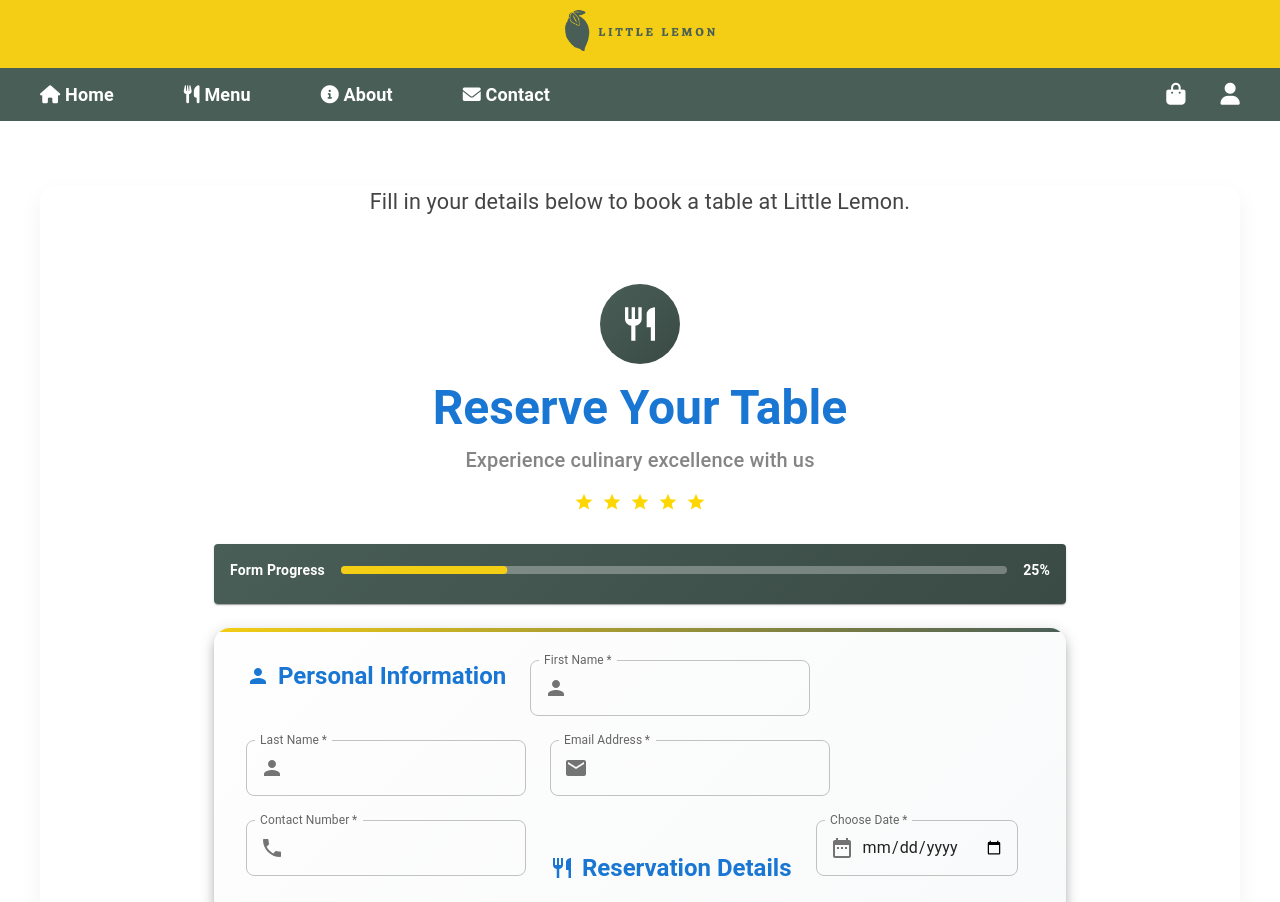
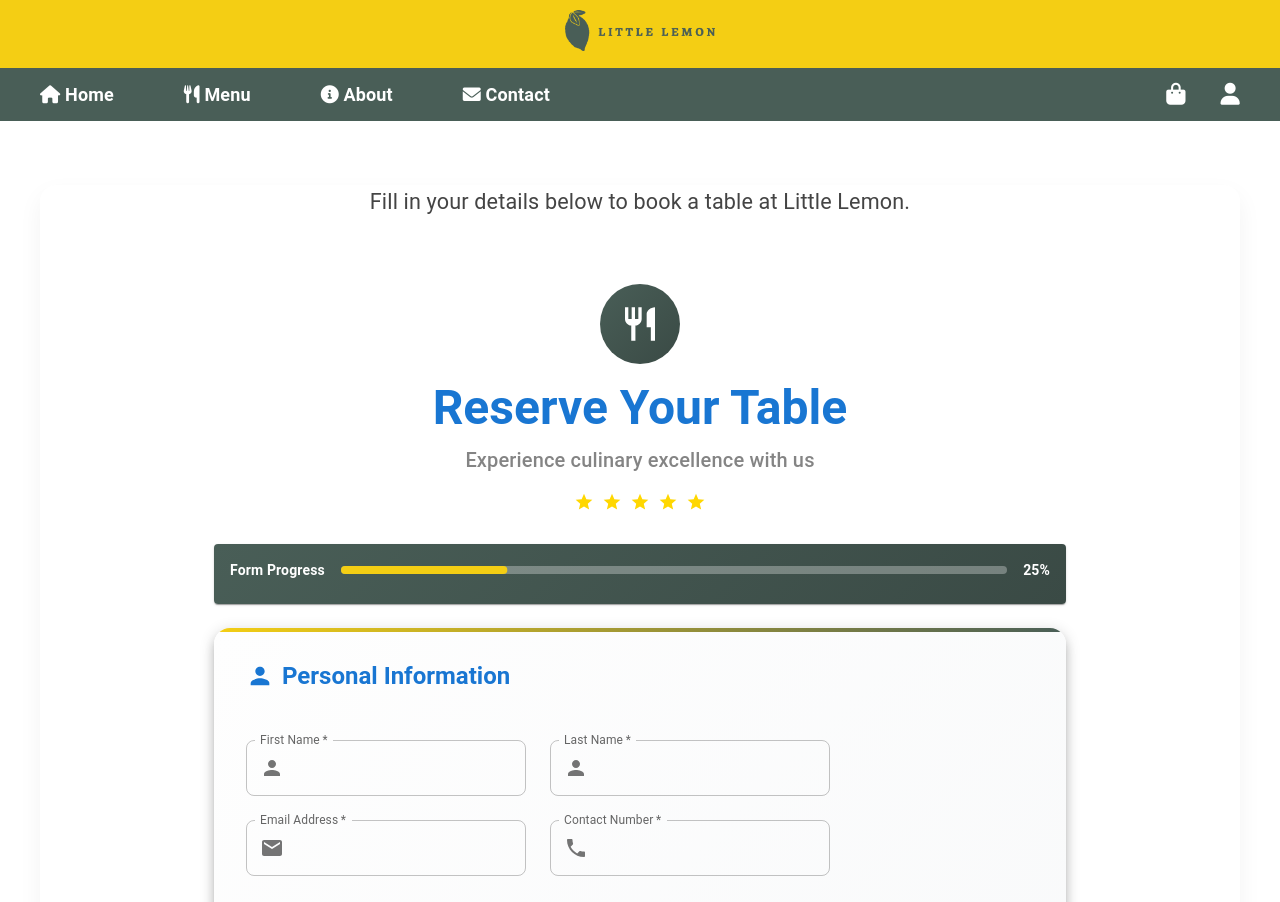
Before and after one commit to huzaifa-frontend/little-lemon-app, a React (Create React App) app: page /booking in a window 1280 px wide. Shown: the top 902 px of the page. Built offline with nearby package versions, Linux system fonts and the light colour scheme.

Commit message:
Update BookingForm.js

```diff
--- a/src/components/common/BookingForm.js
+++ b/src/components/common/BookingForm.js
@@ -211,23 +211,20 @@ function BookingForm({ availableTimes = ["17:00", "18:00", "19:00", "20:00", "21
         >
           <Box component="form" onSubmit={formik.handleSubmit} noValidate>
             <Grid container spacing={3}>
-              {/* Personal Information Section */}
+              {/* Personal Information Heading */}
               <Grid item xs={12}>
-                <Slide direction="right" in={true} timeout={600}>
-                  <Typography
-                    variant="h5"
-                    fontWeight={600}
-                    color="primary"
-                    display="flex"
-                    alignItems="center"
-                    gap={1}
-                    sx={{ mb: 3 }}
-                  >
-                    <Person /> Personal Information
+                <Fade in={true} timeout={600}>
+                  <Box mb={3} display="flex" justifyContent="center" alignItems="center" gap={1}>
+                    <Person sx={{ fontSize: 28 }} color="primary" />
+                    <Typography variant="h5" fontWeight={600} color="primary">
+                      Personal Information
                     </Typography>
-                </Slide>
+                  </Box>
+                </Fade>
               </Grid>
 
+              {/* Personal Information Inputs */}
+              <Grid container spacing={3}>
                 <Grid item xs={12} md={6}>
                   <Zoom in={true} timeout={800} style={{ transitionDelay: "100ms" }}>
                     <TextField
@@ -294,6 +291,7 @@ function BookingForm({ availableTimes = ["17:00", "18:00", "19:00", "20:00", "21
                       }}
                     />
                   </Zoom>
+                </Grid>
               </Grid>
 
               <Grid item xs={12} md={6}>
@@ -365,24 +363,21 @@ function BookingForm({ availableTimes = ["17:00", "18:00", "19:00", "20:00", "21
                   />
                 </Zoom>
               </Grid>
-
               {/* Reservation Details Section */}
+              <Grid container justifyContent="center" mb={3}>
                 <Grid item xs={12}>
                   <Slide direction="left" in={true} timeout={600}>
-                  <Typography
-                    variant="h5"
-                    fontWeight={600}
-                    color="primary"
-                    display="flex"
-                    alignItems="center"
-                    gap={1}
-                    sx={{ mt: 4, mb: 3 }}
-                  >
-                    <Restaurant /> Reservation Details
+                    <Box display="flex" alignItems="center" gap={1} px={2}>
+                      <Restaurant sx={{ fontSize: 28 }} color="primary" />
+                      <Typography variant="h5" fontWeight={600} color="primary">
+                        Reservation Details
                       </Typography>
+                    </Box>
                   </Slide>
                 </Grid>
+              </Grid>
 
+              <Grid container spacing={3}>
                 <Grid item xs={12} md={6}>
                   <Zoom in={true} timeout={800} style={{ transitionDelay: "500ms" }}>
                     <TextField
@@ -559,6 +554,7 @@ function BookingForm({ availableTimes = ["17:00", "18:00", "19:00", "20:00", "21
                     </FormControl>
                   </Zoom>
                 </Grid>
+              </Grid>
 
               {/* Submit Button */}
               <Grid item xs={12}>
```
Lines whose indentation alone changed are shown as unchanged.
